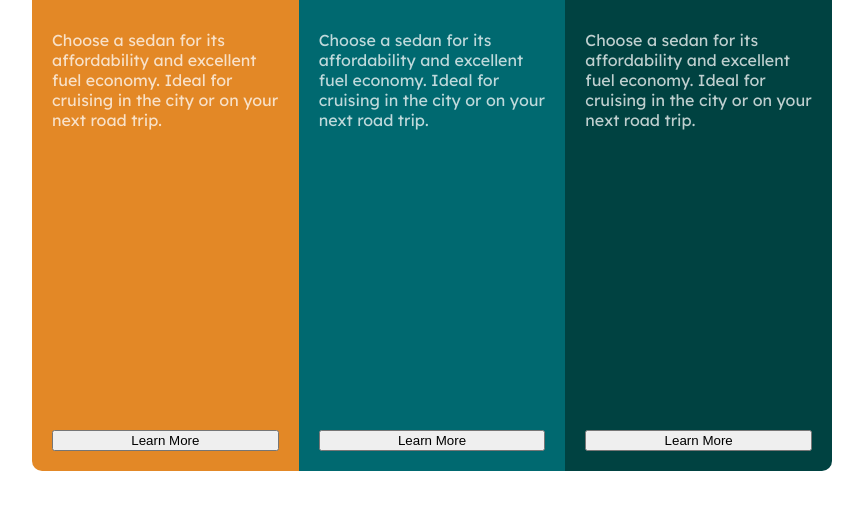
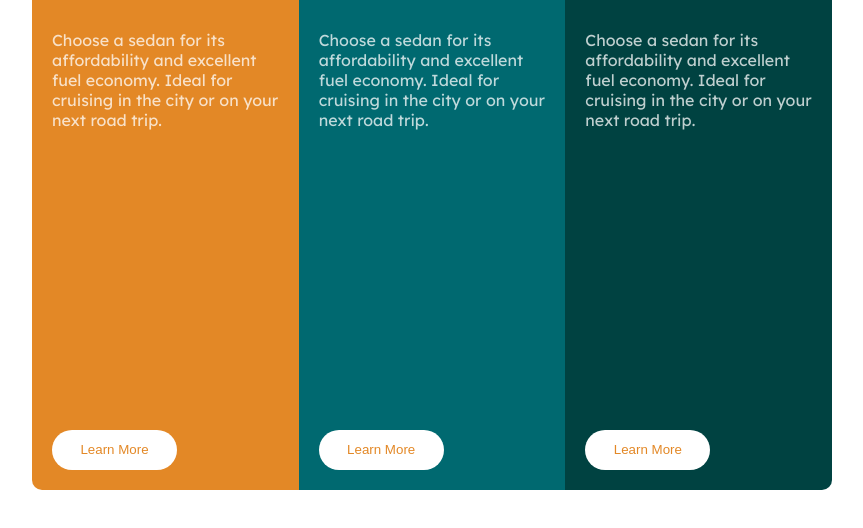
Before and after one commit to AndersRKvamme/Kopier-Design, a plain HTML site: page index.html in a window 1280 px wide. Shown: the part 256-784 px from the top of the page, without its empty margins (208-1071 px from the left). Drawn offline with Linux system fonts and the light colour scheme.

Commit message:
Knapp fiks

```diff
--- a/css/style.css
+++ b/css/style.css
@@ -20,6 +20,7 @@ h1 {
     min-height: 100px;
     font-family: "Big Shoulders Display", sans-serif;
     color: hsl(0, 0%, 95%);
+    font-weight: 700;
 }
 
 .container {
@@ -39,6 +40,7 @@ p {
     min-height: 400px;
     font-family: "Lexend Deca", serif;
     color: hsla(0, 0%, 100%, 0.75);
+    font-weight: 400;
 }
 
 .sedans {
@@ -54,3 +56,12 @@ p {
     background-color: hsl(179, 100%, 13%);
     border-radius: 0px 10px 10px 0px;
 }
+
+button {
+    color: hsl(31, 77%, 52%);
+    border-radius: 40px;
+    height: 40px;
+    width: 125px;
+    border: none;
+    background-color:hsla(0, 0%, 100%);
+}
```
